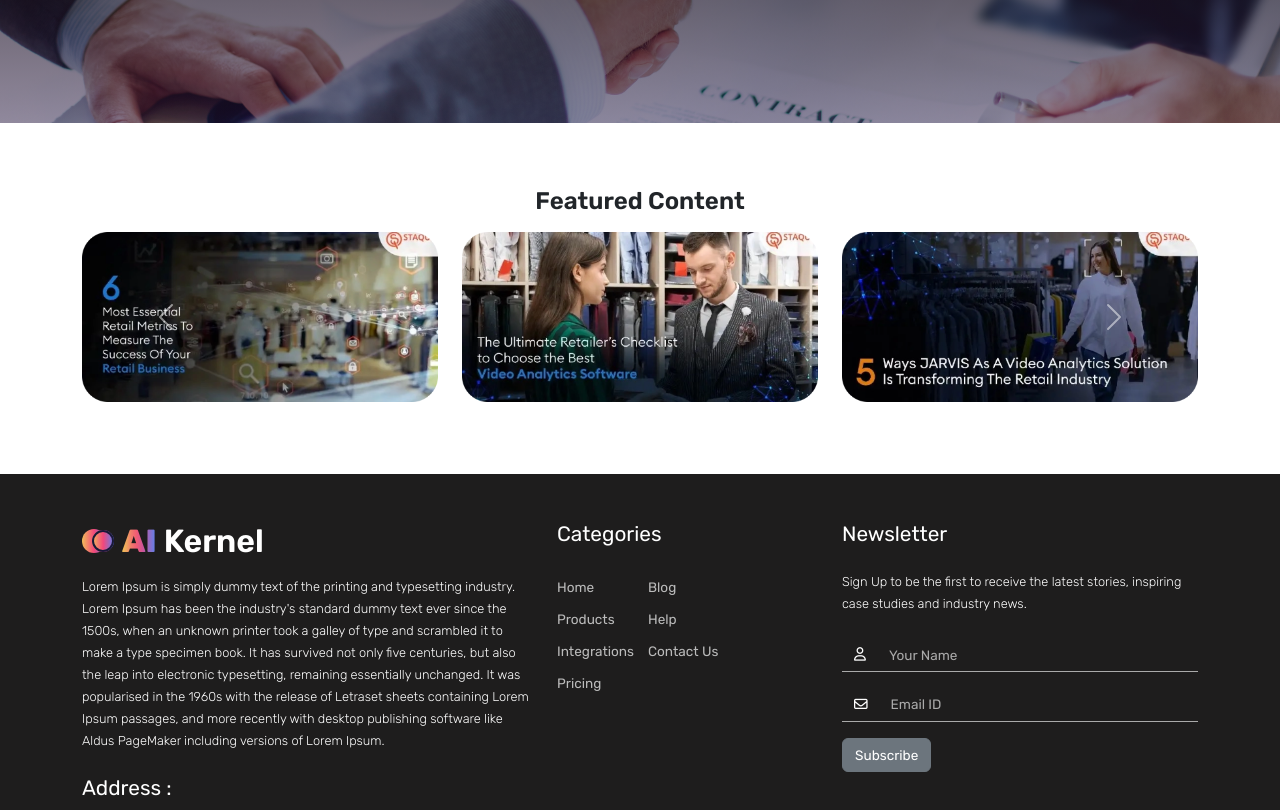
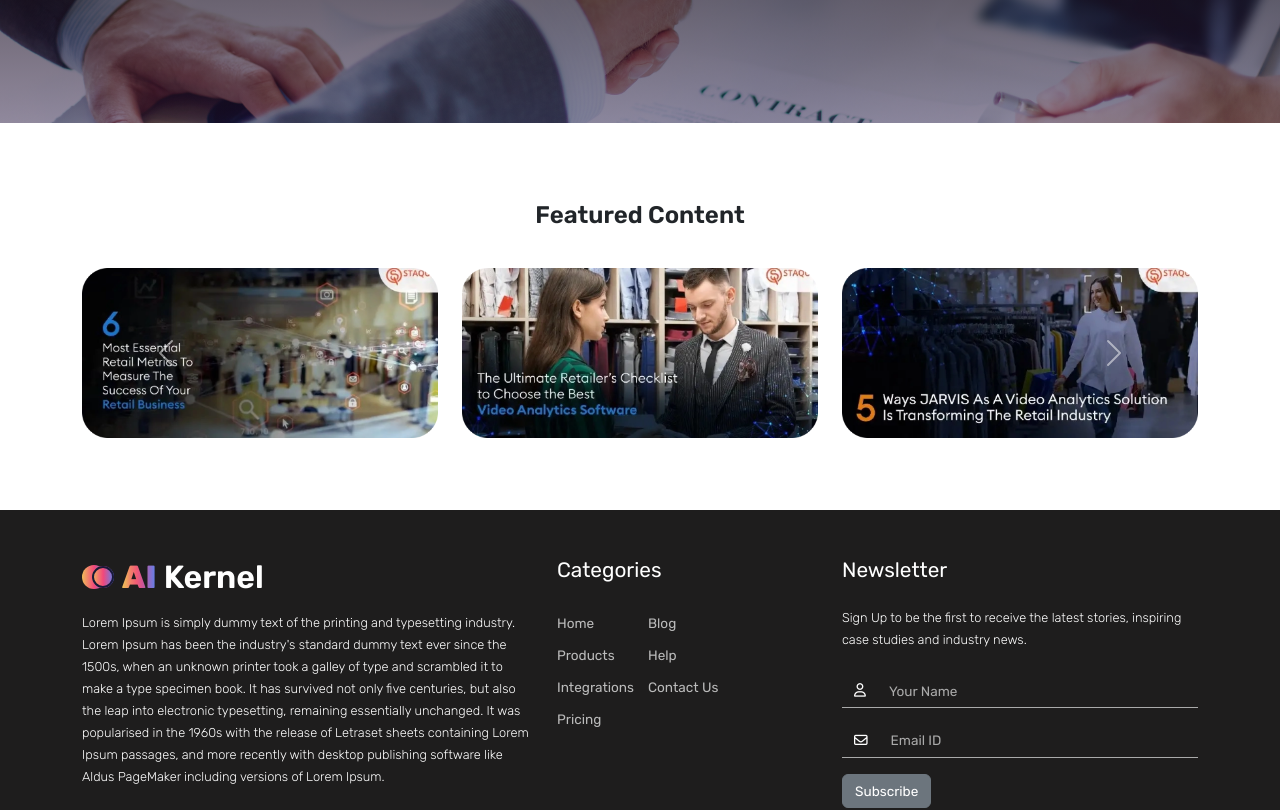
Before and after one commit to stplpune/ai-kernel-web, an Angular app: page /retail in a window 1280 px wide. Shown: the part 4140-4950 px from the top of the page. Built offline with nearby package versions, Linux system fonts and the light colour scheme.

Commit message:
retaikl page feature content section padding added

```diff
--- a/src/app/modules/public/industries/retail/retail.component.html
+++ b/src/app/modules/public/industries/retail/retail.component.html
@@ -330,12 +330,9 @@
   </div>
 </section>
 
-<section id="feattured_content">
-
-<div class="text-center my-3">
-    <h4 class="fw-semibold">Featured Content</h4>
-</div>
-<div class="container mb-4">
+<section id="featured_content">
+  <div class="container mb-4">
+  <h4 class="fw-semibold text-center">Featured Content</h4>
     <div id="carouselExample" class="carousel slide">
         <div class="carousel-inner">
           <div class="carousel-item active">
--- a/src/app/modules/public/industries/retail/retail.component.scss
+++ b/src/app/modules/public/industries/retail/retail.component.scss
@@ -134,6 +134,9 @@
   height: 50vh;
 }
 
+#featured_content h4{
+  padding: 30px 0px;
+}
 
 // .hand-shake-banner{
 //     background-size: cover !important;
```
